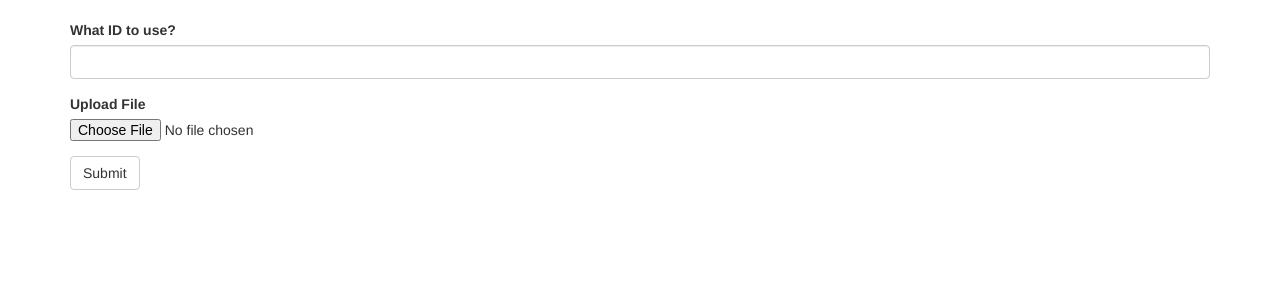
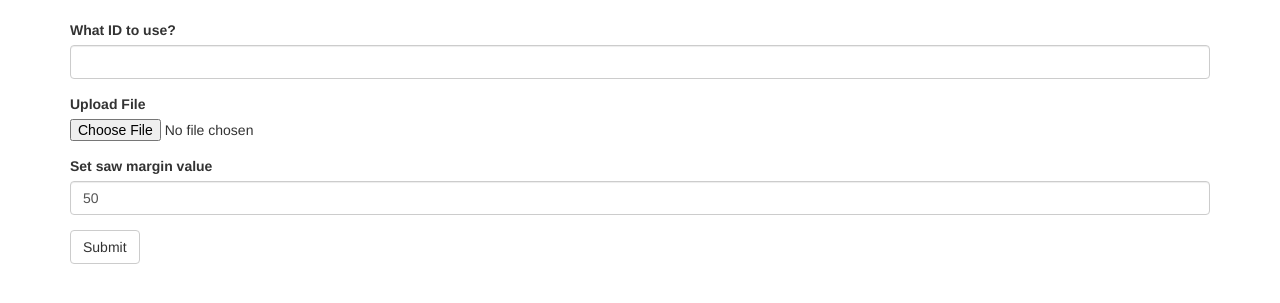
Before and after one commit to Boomatang/Clue, a Flask app: page /form1 in a window 1280 px wide. Shown: the part 52-355 px from the top of the page. Run offline with Flask 2, Linux system fonts and the light colour scheme; some libraries are stand-ins or nearby versions.

Commit message:
Improvement added, Create cutting list
Now the use can edit what the saw value can be.

```diff
--- a/app/main/forms.py
+++ b/app/main/forms.py
@@ -10,6 +10,7 @@ class BasicForm(FlaskForm):
 class CSVForm(FlaskForm):
     name = StringField('What ID to use?', validators=[DataRequired()])
     csv = FileField('Upload File', validators=[DataRequired()])
+    saw = StringField('Set saw margin value', default='50', validators=[DataRequired()])
     submit = SubmitField('Submit')
 
 
--- a/app/main/views.py
+++ b/app/main/views.py
@@ -37,6 +37,14 @@ def bom_start():
         name = os.path.join(os.environ.get('CLUE_UPLOADS'), filename)
         f.save(name)
         session['filename'] = str(name)
+
+        if isFloat(form.saw.data):
+            session['saw'] = float(form.saw.data)
+        else:
+            session['saw'] = float(form.saw.default)
+            flash(f'The entered saw margin value was not a number. '
+                  f'The default value of {form.saw.default} will be used.')
+
         return redirect(url_for('.bom_edit'))
 
     return render_template('/play/bom_start.html', form=form)
@@ -71,6 +79,7 @@ def result():
 
     bom = BOM(session['filename'], ref=session['ref'])
     items = session['values']
+    bom.set_saw_error_value(session['saw'])
     for item in items:
         bom.update_stock(item)
     bom.create_results()
--- a/app/smart/smart.py
+++ b/app/smart/smart.py
@@ -130,11 +130,14 @@ class BOM:
                         else:
                             run = False
                 beam_usage = (i - beam_length)
-                waste = i - beam_usage
+                waste = i - beam_usage + self.error
                 if len(cut_beam) > 0:
-                    self.cut_beams[beam]['cut'][i].append((cut_beam, beam_usage, waste))
+                    self.cut_beams[beam]['cut'][i].append((cut_beam, beam_usage, int(waste)))
                 t += 1
 
         for part in work:
             if part[QTY] > 0:
                 self.cut_beams[beam]['left'].append(part)
+
+    def set_saw_error_value(self, value):
+        self.error = value
```
Also changed, not shown: app/templates/utls/bar-spacer.html (+5 -4 lines).
